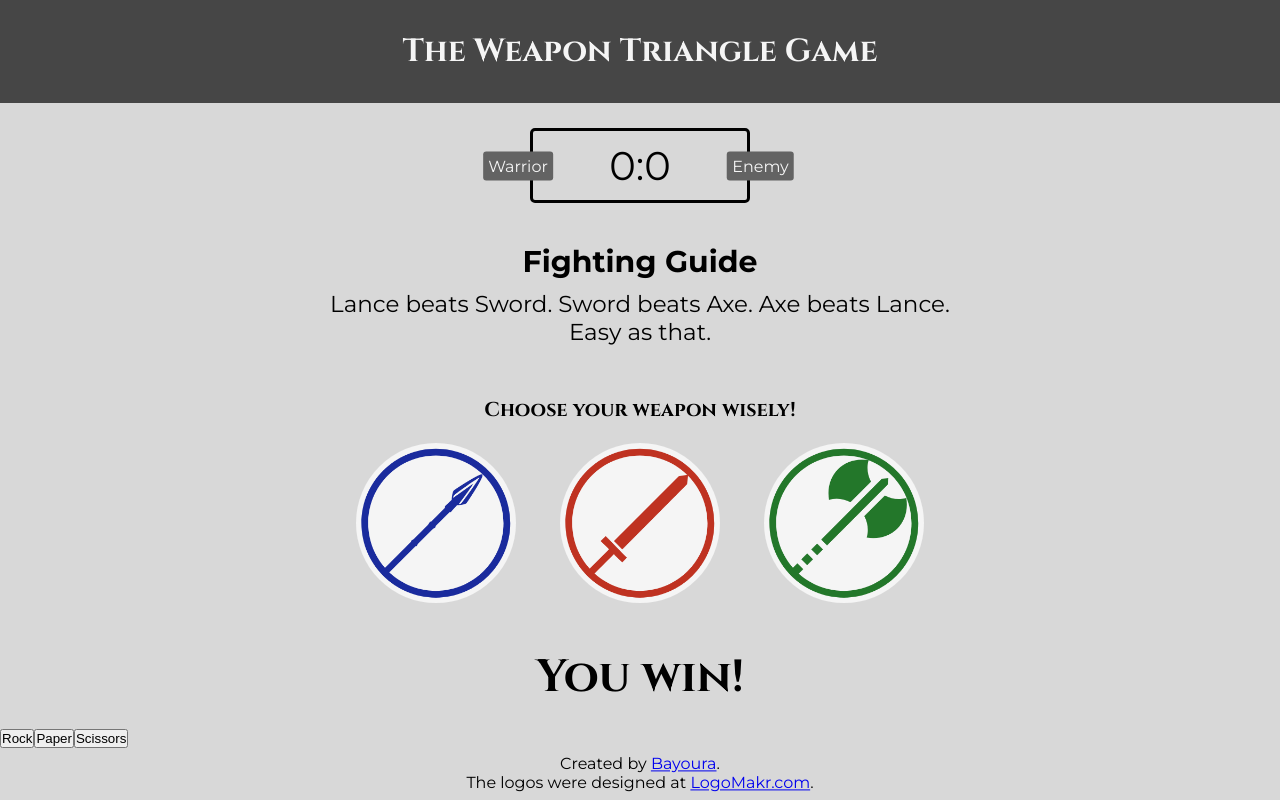
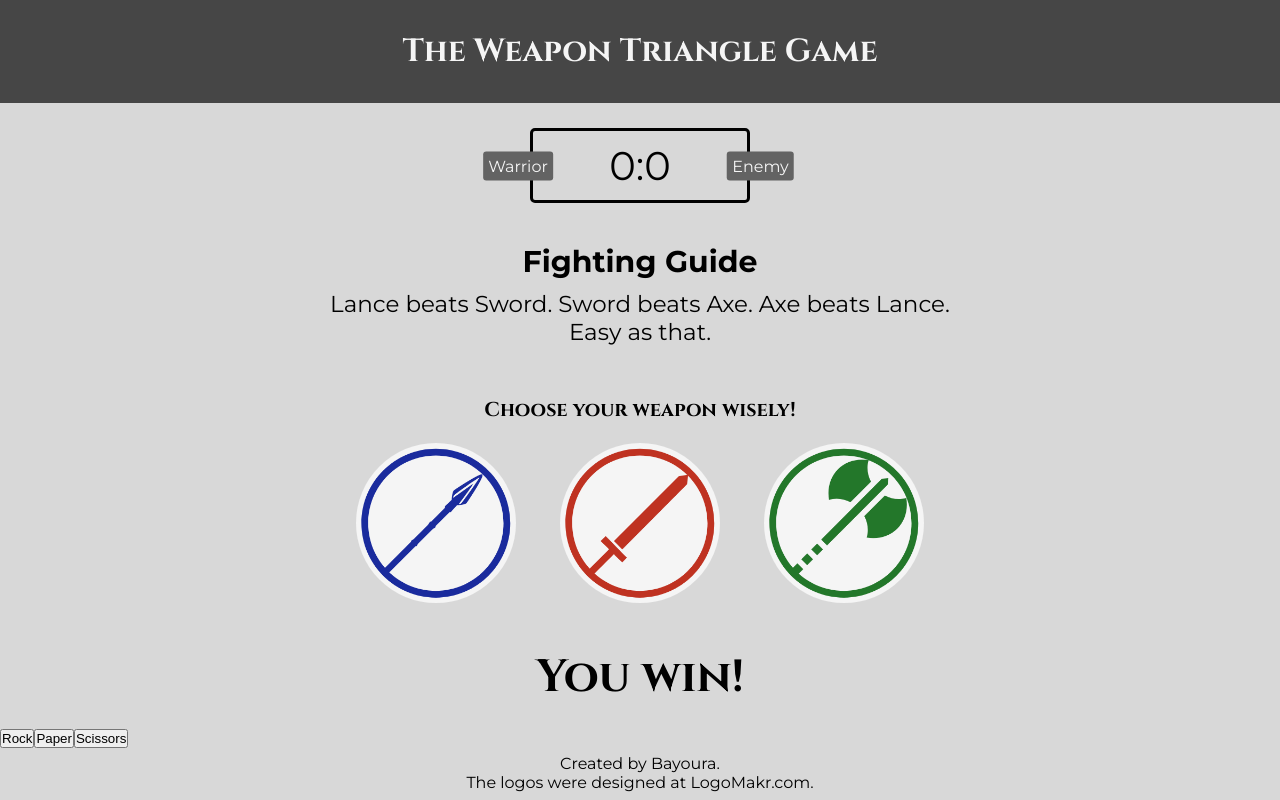
Before and after one commit to Bayoura/rock-paper-scissors, a plain HTML site: page index.html in a window 1280 px wide. Drawn offline with Linux system fonts and the light colour scheme.

Commit message:
add link styles

```diff
--- a/styles.css
+++ b/styles.css
@@ -101,3 +101,16 @@ footer {
     left: 50%;
     transform: translate(-50%, -20%);
 }
+
+a {
+    color: black;
+    text-decoration: none;
+}
+
+a:visited {
+    color: rgb(99, 99, 99);
+}
+
+a:hover {
+    text-decoration: underline;
+}
```
